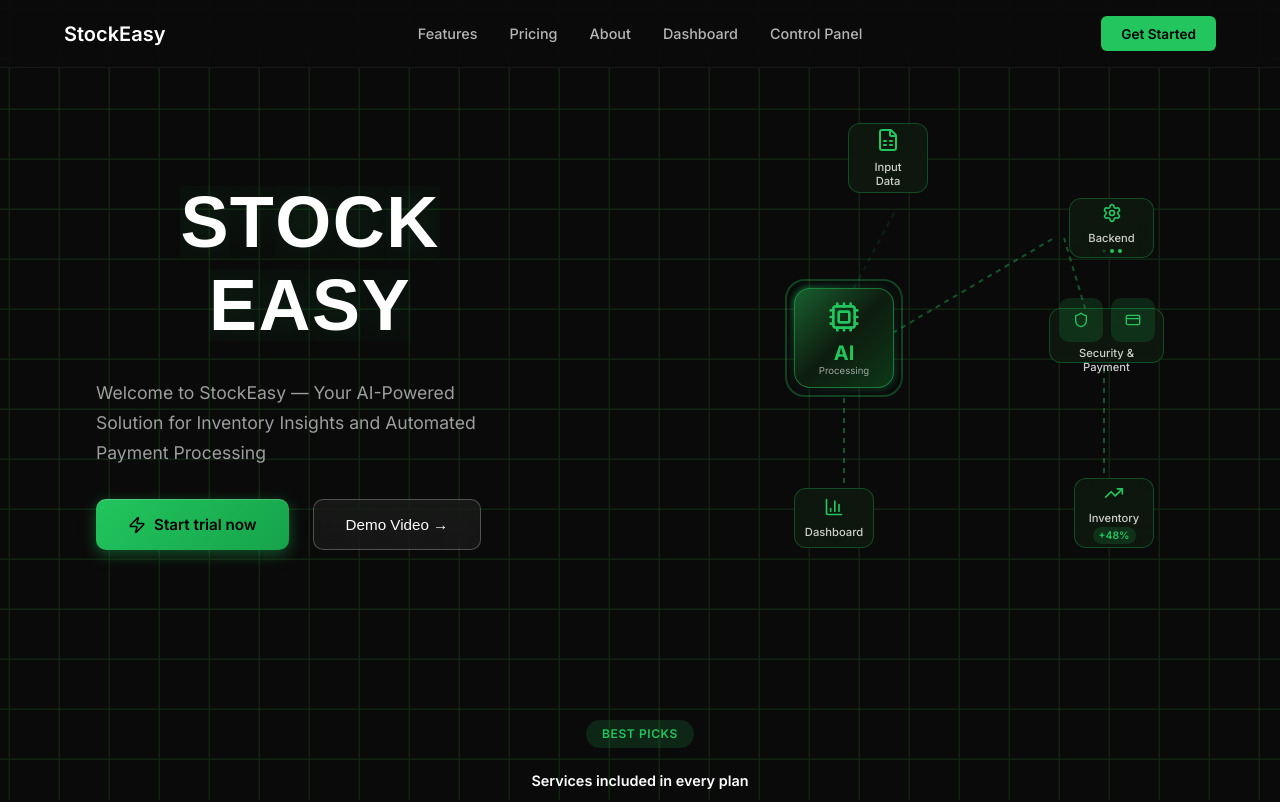
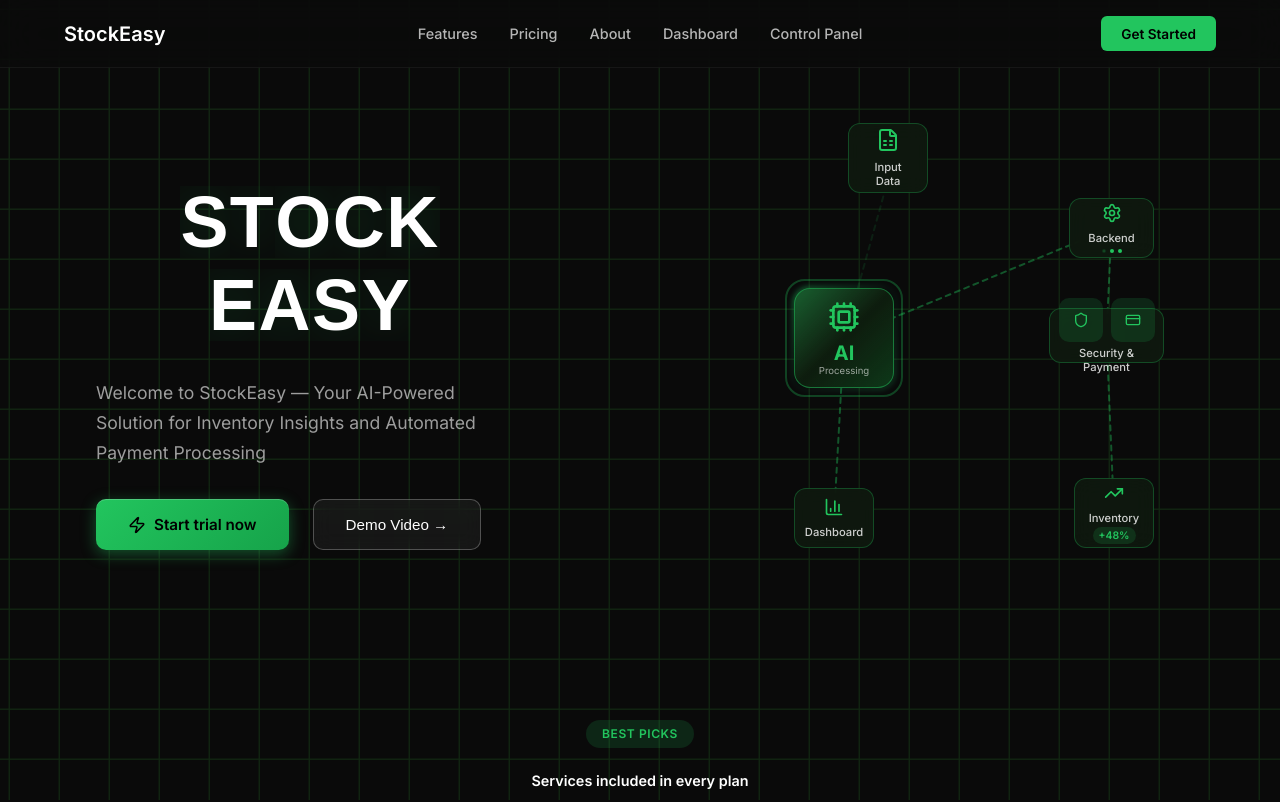
Before and after one commit to Hacknova49/Stock_Easy, a React (Vite) app in the folder frontend/STOCK_EASY/: page / in a window 1280 px wide. Shown: the top 802 px of the page. Built offline with nearby package versions, Linux system fonts and the light colour scheme.

Commit message:
fixed animation

```diff
--- a/frontend/STOCK_EASY/src/components/WorkflowAnimation.jsx
+++ b/frontend/STOCK_EASY/src/components/WorkflowAnimation.jsx
@@ -10,55 +10,55 @@ const WorkflowAnimation = () => {
                 {/* Input to AI */}
                 <path
                     className="connection-line line-1"
-                    d="M 130 85 L 90 160"
+                    d="M 130 30 L 80 210"
                     fill="none"
                     stroke="rgba(34, 197, 94, 0.4)"
                     strokeWidth="2"
+                    strokeLinecap="round"
                     strokeDasharray="5,5"
                 />
-                {/* Input to Backend */}
-                {/* <path
+
+                {/* AI to Backend */}
+                <path
                     className="connection-line line-2"
-                    d="M 210 85 L 390 100"
+                    d="M 80 210 L 347.5 100"
                     fill="none"
                     stroke="rgba(34, 197, 94, 0.4)"
                     strokeWidth="2"
-                    strokeDasharray="5,5"
-                /> */}
-                {/* AI to Backend */}
-                <path
-                    className="connection-line line-3"
-                    d="M 120 210 L 290 110"
-                    fill="none"
-                    stroke="rgba(34, 197, 94, 0.4)"
-                    strokeWidth="2"
-                    strokeDasharray="5,5"
-                />
-                <path
-                    className="connection-line line-3"
-                    d="M 330 210 L 300 110"
-                    fill="none"
-                    stroke="rgba(34, 197, 94, 0.4)"
-                    strokeWidth="2"
+                    strokeLinecap="round"
                     strokeDasharray="5,5"
                 />
 
                 {/* AI to Dashboard */}
                 <path
-                    className="connection-line line-4"
-                    d="M 80 270 L 80 360"
+                    className="connection-line line-3"
+                    d="M 80 210 L 70 390"
                     fill="none"
                     stroke="rgba(34, 197, 94, 0.4)"
                     strokeWidth="2"
+                    strokeLinecap="round"
                     strokeDasharray="5,5"
                 />
+
                 {/* Security to Inventory */}
                 <path
-                    className="connection-line line-5"
-                    d="M 340 240 L 340 350"
+                    className="connection-line line-4"
+                    d="M 342.5 207.5 L 350 385"
                     fill="none"
                     stroke="rgba(34, 197, 94, 0.4)"
                     strokeWidth="2"
+                    strokeLinecap="round"
+                    strokeDasharray="5,5"
+                />
+
+                {/* Backend to Security (missing) */}
+                <path
+                    className="connection-line line-5"
+                    d="M 347.5 100 L 342.5 207.5"
+                    fill="none"
+                    stroke="rgba(34, 197, 94, 0.4)"
+                    strokeWidth="2"
+                    strokeLinecap="round"
                     strokeDasharray="5,5"
                 />
             </svg>
```
